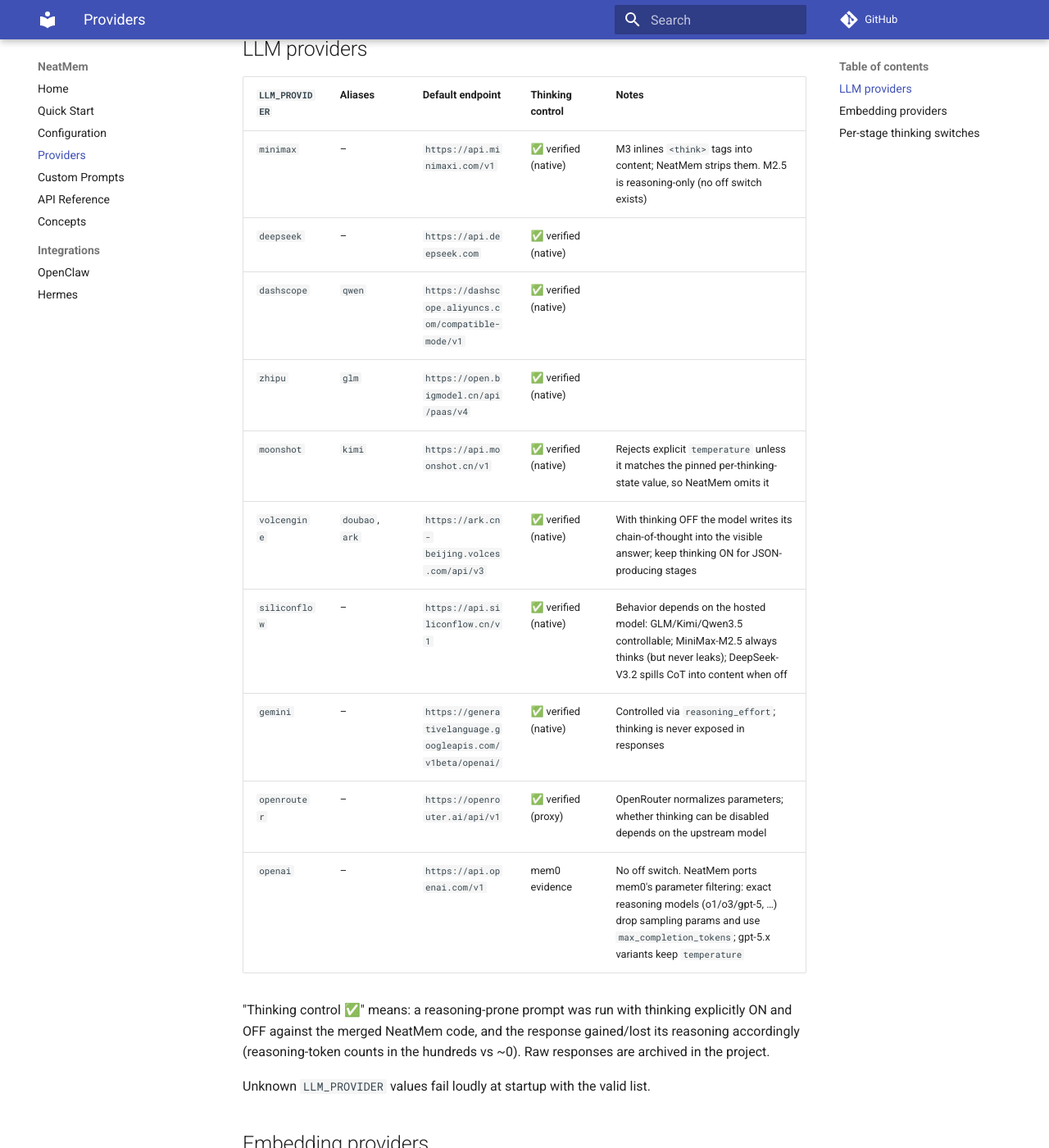
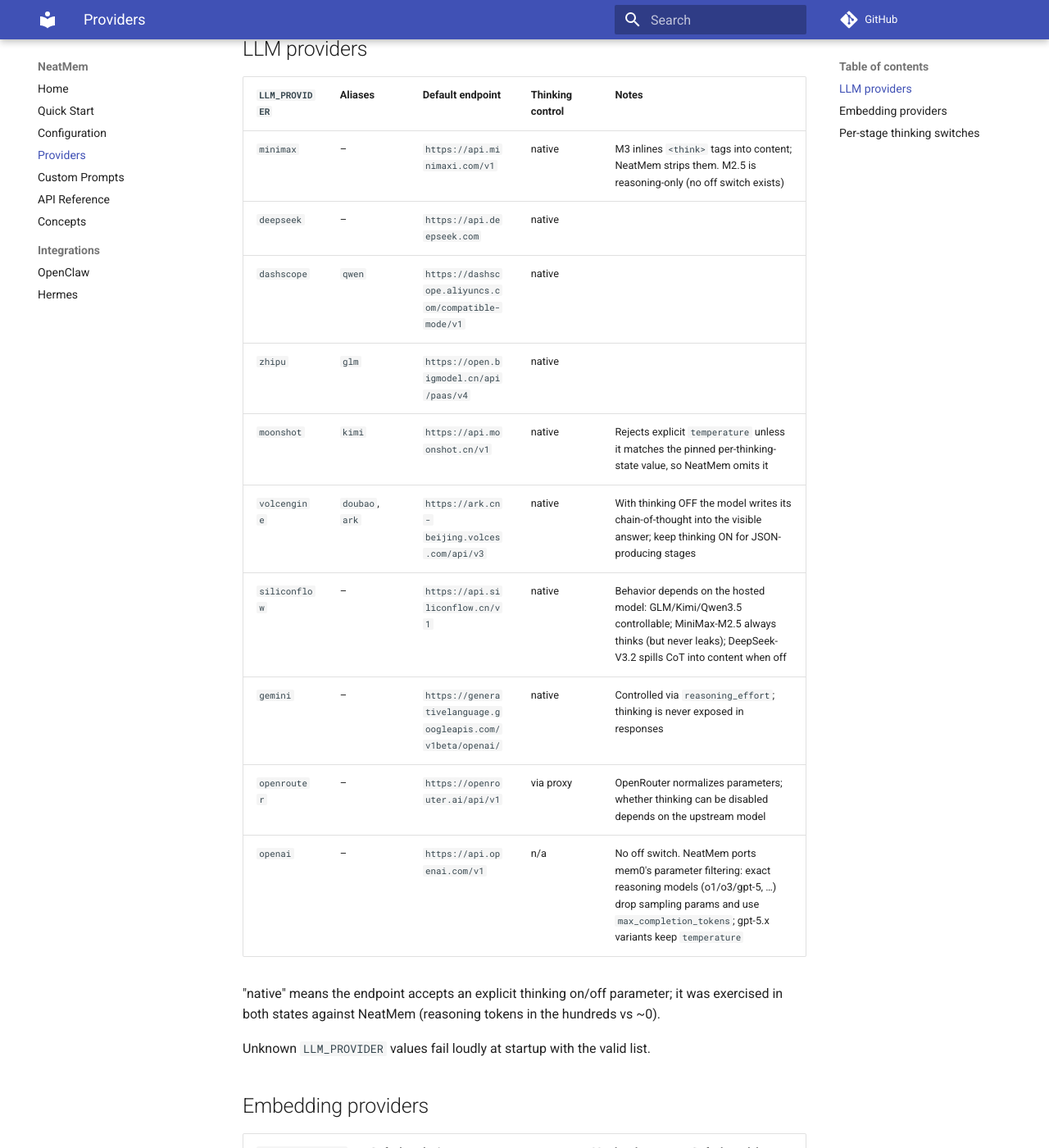
Before and after one commit to kanhaoning/NeatMem, an MkDocs documentation site: the page built from docs/providers.md, in a window 1280 px wide and 1400 px high, scrolled down 416 px. Shown: the whole window at 82% size. Built offline with MkDocs 1.6.1 and Material for MkDocs 9.7.7, drawn with Linux system fonts in a browser that asks for light colours; comment, search, counter and statistics services are not loaded; some of the changed text lies outside the part shown.

Commit message:
docs: fix review findings — dead config rows, stale names, positioning
- configuration.md: drop dead MERGE_STRATEGY row and server-inert
  GRAPH_INJECT_RELATIONS row (only read by the evaluation harness)
- .env.example: replace MERGE_STRATEGY with DEDUP_MODE, align
  ENABLE_ENTITY with the code default, use canonical EMBEDDING_API_KEY,
  list all 4 embedding providers
- quickstart.md: minimal config uses EMBEDDING_API_KEY
- providers.md: plain wording for thinking-control support
- README/index.md: drop negative positioning lines ("not a full Memory
  OS", hosted-service disclaimer), eval-only graph flag mention; 4
  embedding providers; README config table back to common settings only

Co-Authored-By: Claude Opus 4.6 <noreply@anthropic.com>

````diff
--- a/docs/providers.md
+++ b/docs/providers.md
@@ -1,7 +1,7 @@
 # Supported providers
 
 NeatMem talks to OpenAI-compatible endpoints. Set `LLM_PROVIDER` and NeatMem
-supplies the default base URL and the provider's verified thinking-control
+supplies the default base URL and the provider's thinking-control
 parameters; `EMBEDDING_PROVIDER` does the same for embeddings.
 
 ```env
@@ -18,21 +18,20 @@ mismatch (typically a confusing 401).
 
 | `LLM_PROVIDER` | Aliases | Default endpoint | Thinking control | Notes |
 |---|---|---|---|---|
-| `minimax` | – | `https://api.minimaxi.com/v1` | ✅ verified (native) | M3 inlines `<think>` tags into content; NeatMem strips them. M2.5 is reasoning-only (no off switch exists) |
-| `deepseek` | – | `https://api.deepseek.com` | ✅ verified (native) | |
-| `dashscope` | `qwen` | `https://dashscope.aliyuncs.com/compatible-mode/v1` | ✅ verified (native) | |
-| `zhipu` | `glm` | `https://open.bigmodel.cn/api/paas/v4` | ✅ verified (native) | |
-| `moonshot` | `kimi` | `https://api.moonshot.cn/v1` | ✅ verified (native) | Rejects explicit `temperature` unless it matches the pinned per-thinking-state value, so NeatMem omits it |
-| `volcengine` | `doubao`, `ark` | `https://ark.cn-beijing.volces.com/api/v3` | ✅ verified (native) | With thinking OFF the model writes its chain-of-thought into the visible answer; keep thinking ON for JSON-producing stages |
-| `siliconflow` | – | `https://api.siliconflow.cn/v1` | ✅ verified (native) | Behavior depends on the hosted model: GLM/Kimi/Qwen3.5 controllable; MiniMax-M2.5 always thinks (but never leaks); DeepSeek-V3.2 spills CoT into content when off |
-| `gemini` | – | `https://generativelanguage.googleapis.com/v1beta/openai/` | ✅ verified (native) | Controlled via `reasoning_effort`; thinking is never exposed in responses |
-| `openrouter` | – | `https://openrouter.ai/api/v1` | ✅ verified (proxy) | OpenRouter normalizes parameters; whether thinking can be disabled depends on the upstream model |
-| `openai` | – | `https://api.openai.com/v1` | mem0 evidence | No off switch. NeatMem ports mem0's parameter filtering: exact reasoning models (o1/o3/gpt-5, …) drop sampling params and use `max_completion_tokens`; gpt-5.x variants keep `temperature` |
+| `minimax` | – | `https://api.minimaxi.com/v1` | native | M3 inlines `<think>` tags into content; NeatMem strips them. M2.5 is reasoning-only (no off switch exists) |
+| `deepseek` | – | `https://api.deepseek.com` | native | |
+| `dashscope` | `qwen` | `https://dashscope.aliyuncs.com/compatible-mode/v1` | native | |
+| `zhipu` | `glm` | `https://open.bigmodel.cn/api/paas/v4` | native | |
+| `moonshot` | `kimi` | `https://api.moonshot.cn/v1` | native | Rejects explicit `temperature` unless it matches the pinned per-thinking-state value, so NeatMem omits it |
+| `volcengine` | `doubao`, `ark` | `https://ark.cn-beijing.volces.com/api/v3` | native | With thinking OFF the model writes its chain-of-thought into the visible answer; keep thinking ON for JSON-producing stages |
+| `siliconflow` | – | `https://api.siliconflow.cn/v1` | native | Behavior depends on the hosted model: GLM/Kimi/Qwen3.5 controllable; MiniMax-M2.5 always thinks (but never leaks); DeepSeek-V3.2 spills CoT into content when off |
+| `gemini` | – | `https://generativelanguage.googleapis.com/v1beta/openai/` | native | Controlled via `reasoning_effort`; thinking is never exposed in responses |
+| `openrouter` | – | `https://openrouter.ai/api/v1` | via proxy | OpenRouter normalizes parameters; whether thinking can be disabled depends on the upstream model |
+| `openai` | – | `https://api.openai.com/v1` | n/a | No off switch. NeatMem ports mem0's parameter filtering: exact reasoning models (o1/o3/gpt-5, …) drop sampling params and use `max_completion_tokens`; gpt-5.x variants keep `temperature` |
 
-"Thinking control ✅" means: a reasoning-prone prompt was run with thinking
-explicitly ON and OFF against the merged NeatMem code, and the response
-gained/lost its reasoning accordingly (reasoning-token counts in the
-hundreds vs ~0). Raw responses are archived in the project.
+"native" means the endpoint accepts an explicit thinking on/off parameter; it
+was exercised in both states against NeatMem (reasoning tokens in the
+hundreds vs ~0).
 
 Unknown `LLM_PROVIDER` values fail loudly at startup with the valid list.
 
@@ -42,7 +41,7 @@ Unknown `LLM_PROVIDER` values fail loudly at startup with the valid list.
 |---|---|---|---|
 | `siliconflow` (default) | `https://api.siliconflow.cn/v1` | 100 | `BAAI/bge-m3` (1024 dims) |
 | `openai` | `https://api.openai.com/v1` | 100 | set `EMBEDDING_MODEL` |
-| `dashscope` | `https://dashscope.aliyuncs.com/compatible-mode/v1` | **10** (hard API limit, verified) | set `EMBEDDING_MODEL` |
+| `dashscope` | `https://dashscope.aliyuncs.com/compatible-mode/v1` | **10** (hard API limit) | set `EMBEDDING_MODEL` |
 | `xinference` | local server | – | `bge-m3` |
 
 The batch limit matters: DashScope rejects batches above 10 with a 400, so
@@ -51,7 +50,7 @@ auto-detected by a startup probe when unset.
 
 ## Per-stage thinking switches
 
-Most stages have fixed, verified defaults; two are configurable:
+Most stages have fixed defaults; two are configurable:
 
 | Variable | Default | Stage |
 |---|---|---|
````
Also changed, not shown: README.md (+4 -11 lines), docs/configuration.md (+0 -2 lines), docs/custom-prompts.md (+1 -1 lines), docs/index.md (+2 -4 lines), docs/quickstart.md (+1 -1 lines), 1 other file.
